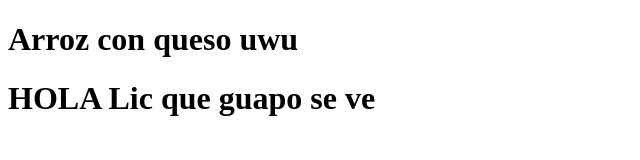
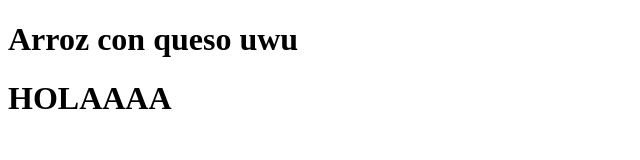
Before and after one commit to adelizzth900/PRACTICA-1, a plain HTML site: page home.html in a window 1280 px wide. Shown: the whole page, without its empty margins (0-640 px from the left). Drawn offline with Linux system fonts and the light colour scheme.

Commit message:
PRIMER
mundoo

```diff
--- a/home.html
+++ b/home.html
@@ -9,6 +9,6 @@
 <body>
     <h1>Arroz con queso uwu</h1>
 
-    <h1>HOLA Lic que guapo se ve</h1>
+    <h1>HOLAAAA</h1>
 </body>
 </html>
```
